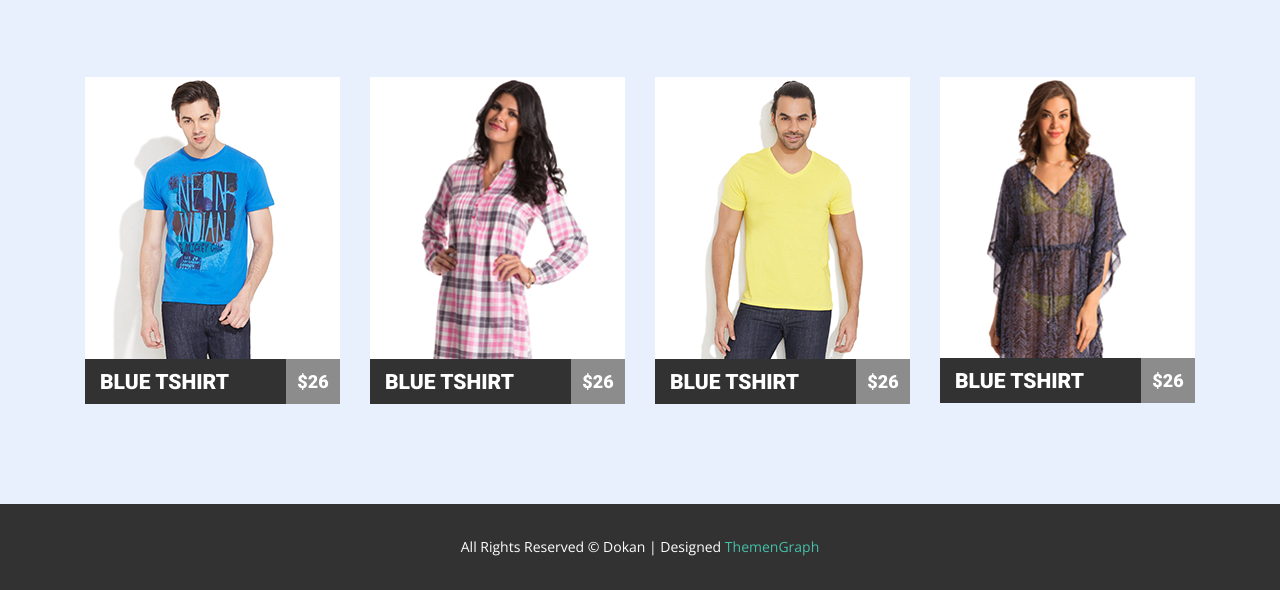
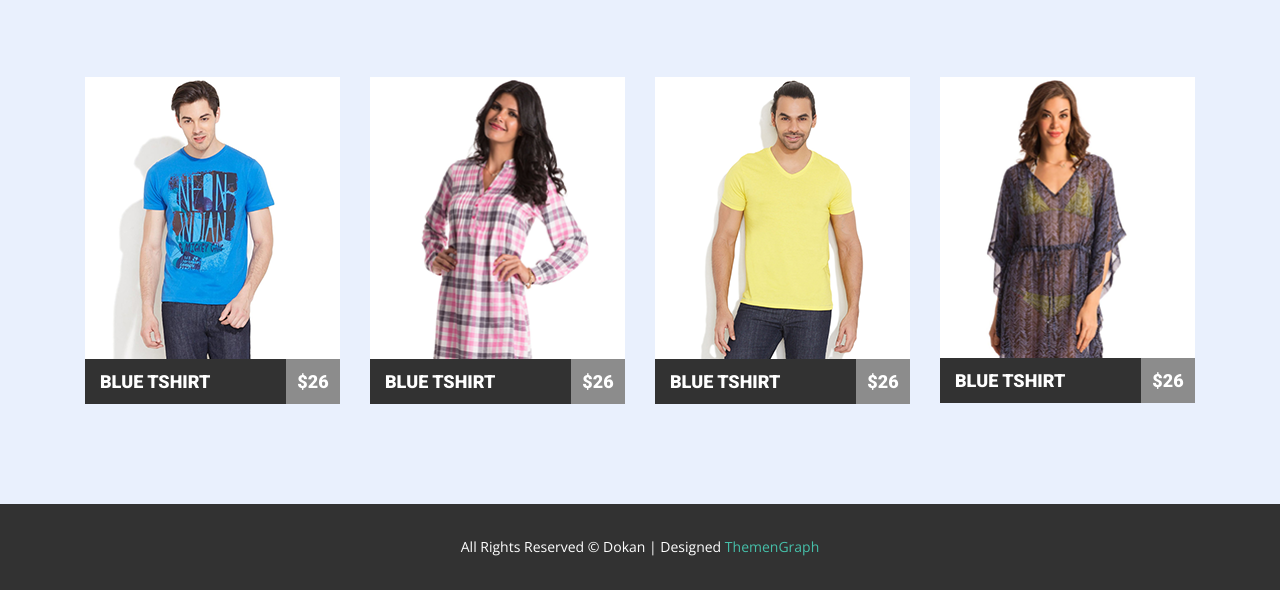
Before and after one commit to Maximusvin/homework-05, a plain HTML site: page index.html in a window 1280 px wide. Shown: the part 775-1365 px from the top of the page. Drawn offline with nearby package versions, Linux system fonts and the light colour scheme.

Commit message:
changes title

```diff
--- a/index.html
+++ b/index.html
@@ -42,7 +42,7 @@
           <button class="slider-ctrl prev" type="button"></button>
           <button class="slider-ctrl next" type="button"></button>
           <div class="slider-cont">
-            <h1 class="slider-title"><span>AFFORDABLE</span> PARIS TOURS</h1>
+            <h2 class="slider-title"><span>AFFORDABLE</span> PARIS TOURS</h2>
             <p class="slider-desc">CITY TOURS / TOUR TICKETS / TOUR GUIDES</p>
           </div>
         </div>
@@ -51,7 +51,7 @@
     <main>
       <section class="collection" id="collection">
         <div class="container">
-          <h2 class="collection-title">NEW COLLECTION</h2>
+          <h3 class="collection-title">NEW COLLECTION</h3>
           <ul class="card-list clearfix">
             <li class="card">
               <div class="overlay-wrap">
@@ -68,9 +68,9 @@
                 <img src="./img/img1.png" alt="man1" width="255" height="282" />
               </a>
               <div class="card-title-box clearfix">
-                <h3 class="card-title">
+                <h4 class="card-title">
                   <a href="#">Blue Tshirt</a>
-                </h3>
+                </h4>
                 <span class="price">$26</span>
               </div>
             </li>
@@ -89,9 +89,9 @@
                 <img src="./img/img2.png" alt="man1" width="255" height="282" />
               </a>
               <div class="card-title-box clearfix">
-                <h3 class="card-title">
+                <h4 class="card-title">
                   <a href="#">Blue Tshirt</a>
-                </h3>
+                </h4>
                 <span class="price">$26</span>
               </div>
             </li>
@@ -110,9 +110,9 @@
                 <img src="./img/img3.png" alt="man1" width="255" height="282" />
               </a>
               <div class="card-title-box clearfix">
-                <h3 class="card-title">
+                <h4 class="card-title">
                   <a href="#">Blue Tshirt</a>
-                </h3>
+                </h4>
                 <span class="price">$26</span>
               </div>
             </li>
@@ -131,9 +131,9 @@
                 <img src="./img/img4.png" alt="man1" width="255" height="282" />
               </a>
               <div class="card-title-box clearfix">
-                <h3 class="card-title">
+                <h4 class="card-title">
                   <a href="#">Blue Tshirt</a>
-                </h3>
+                </h4>
                 <span class="price">$26</span>
               </div>
             </li>
```
